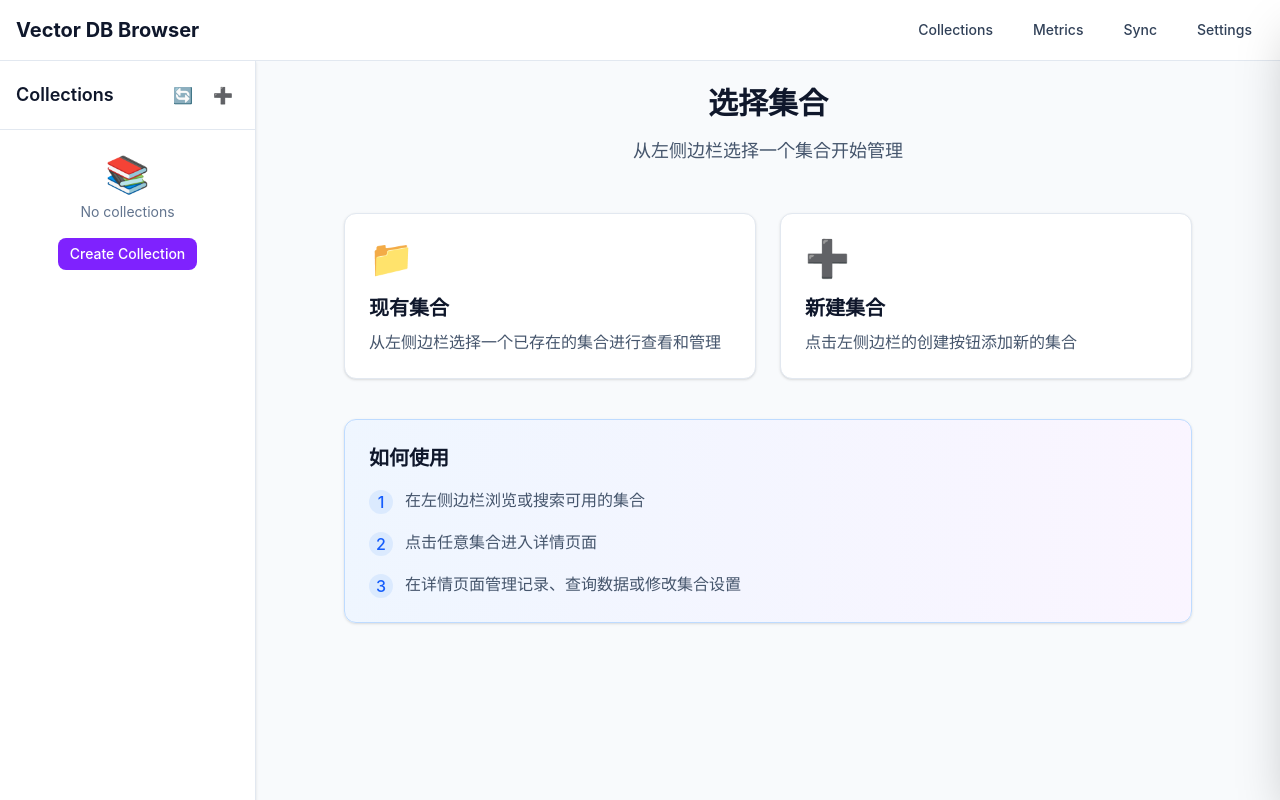
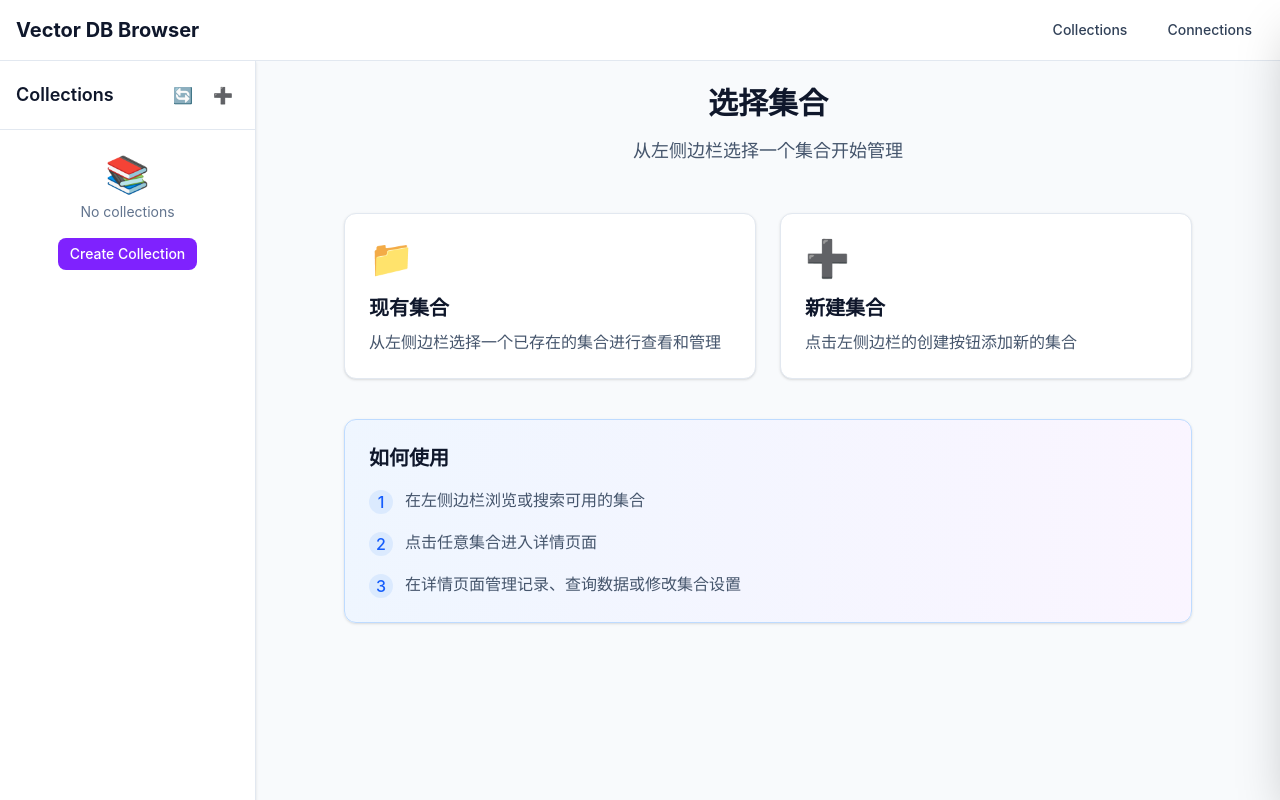
Before and after one commit to lexmin0412/chroma-browser, a Next.js app: page /collections in a window 1280 px wide. Built offline with nearby package versions, Linux system fonts and the light colour scheme.

Commit message:
refactor(layout): remove unused nav links

```diff
--- a/app/layout.tsx
+++ b/app/layout.tsx
@@ -43,22 +43,10 @@ export default function RootLayout({
                   Collections
                 </Link>
                 <Link
-                  href="/metrics"
-                  className="px-3 py-2 text-sm font-medium text-slate-700 dark:text-slate-300 hover:bg-slate-100 dark:hover:bg-slate-700 rounded-md transition-colors"
-                >
-                  Metrics
-                </Link>
-                <Link
-                  href="/sync"
-                  className="px-3 py-2 text-sm font-medium text-slate-700 dark:text-slate-300 hover:bg-slate-100 dark:hover:bg-slate-700 rounded-md transition-colors"
-                >
-                  Sync
-                </Link>
-                <Link
                   href="/connections"
                   className="px-3 py-2 text-sm font-medium text-slate-700 dark:text-slate-300 hover:bg-slate-100 dark:hover:bg-slate-700 rounded-md transition-colors"
                 >
-                  Settings
+                  Connections
                 </Link>
               </nav>
             </div>
```
